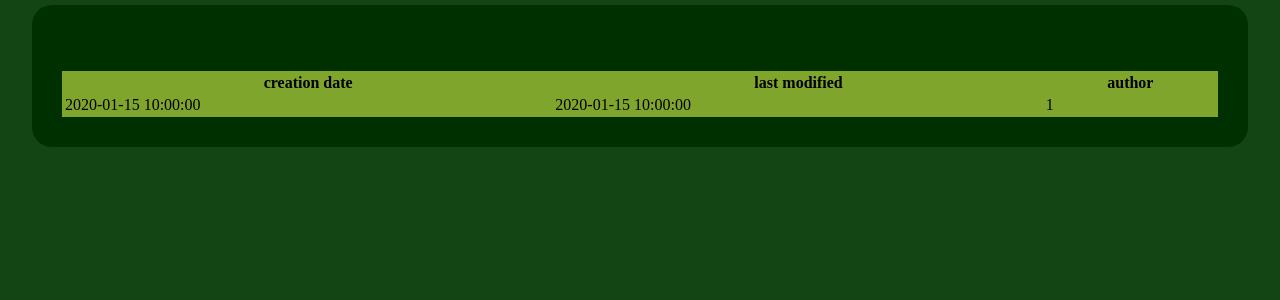
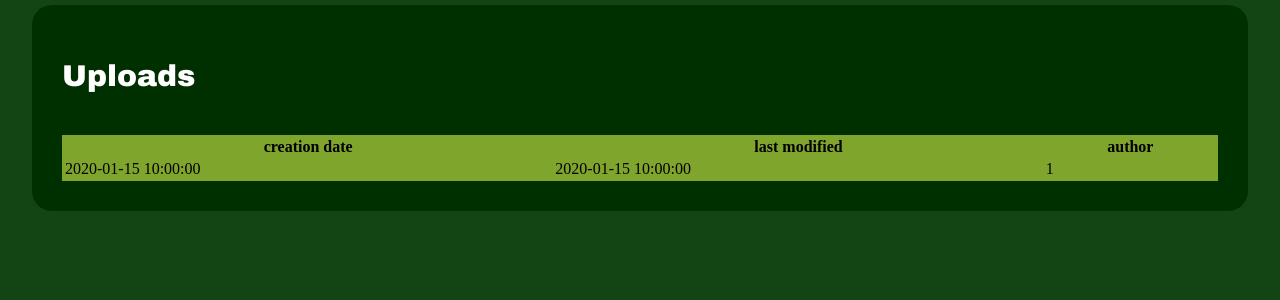
Before and after one commit to dallinbeutler/NovacadoWebsite, a PHP site: page /assign5.php in a window 1280 px wide. Shown: the part 31-331 px from the top of the page. Run offline with PHP 8.4, Linux system fonts and the light colour scheme; tables that the repository leaves empty or names only in its code hold one stand-in row (values such as "Sample post"); some libraries are stand-ins or nearby versions.

Commit message:
saddurday

```diff
--- a/assign5.php
+++ b/assign5.php
@@ -10,7 +10,7 @@
 	  ?>
 	  <div id="centerArea">
 	     <div id="mainArea">
-            <br/>
+            <myp class="center"><h2>Uploads</h2></myp>
 			<?php
 				$servername = "ec2-23-21-169-238.compute-1.amazonaws.com";
 				$username = "fmtextbjvwjlcy";
```
